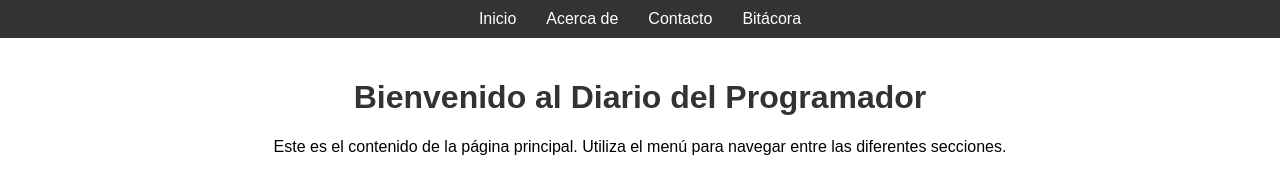
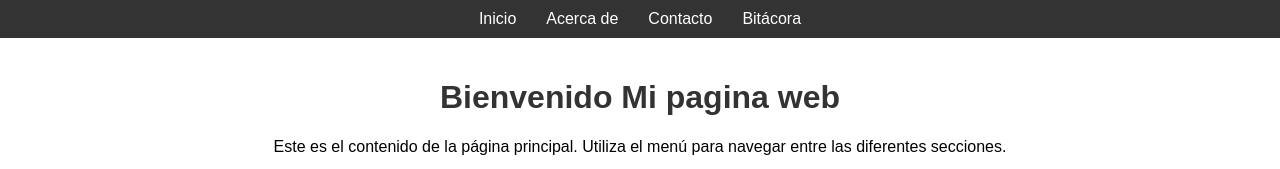
Before and after one commit to Mayons/Pasantias, a plain HTML site: page index.html in a window 1280 px wide. Shown: the top 169 px of the page. Drawn offline with Linux system fonts and the light colour scheme.

Commit message:
Change titte

```diff
--- a/index.html
+++ b/index.html
@@ -18,7 +18,7 @@
         </nav>
     </header>
     <main id="main-content">
-        <h1>Bienvenido al Diario del Programador</h1>
+        <h1>Bienvenido Mi pagina web</h1>
         <p>Este es el contenido de la página principal. Utiliza el menú para navegar entre las diferentes secciones.</p>
 
         <!-- Manteniendo las imágenes originales -->
```
